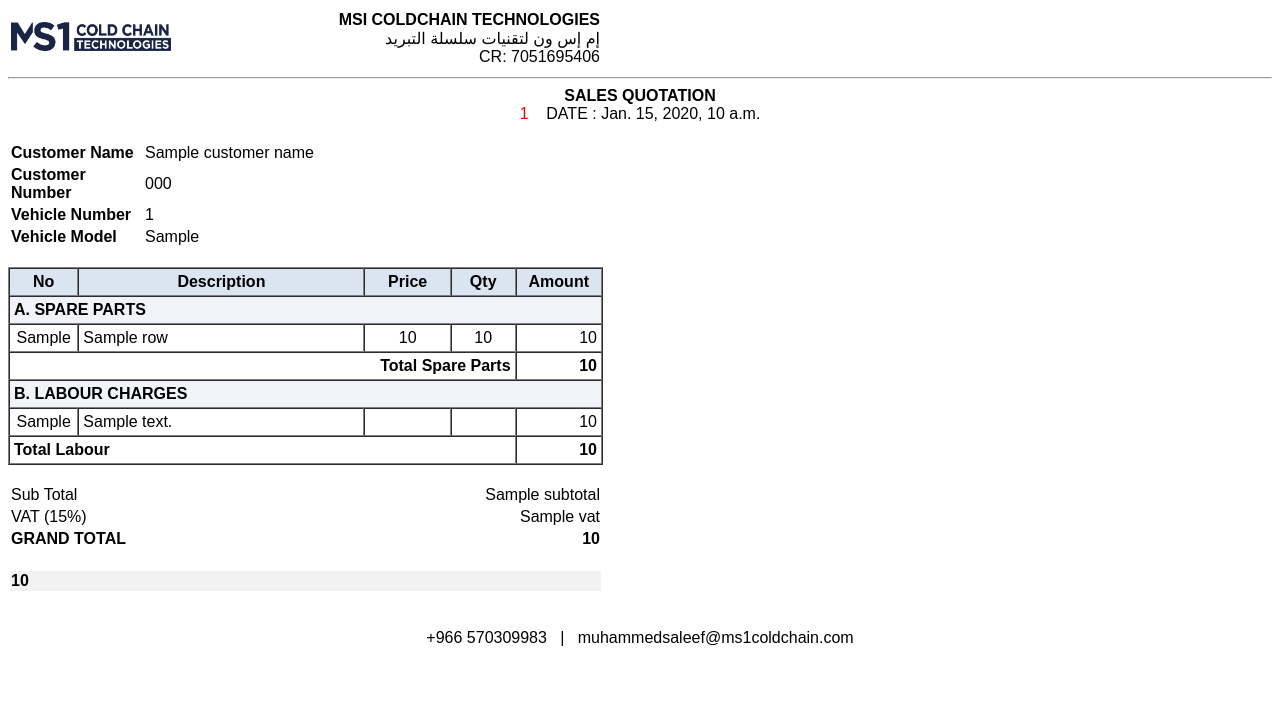
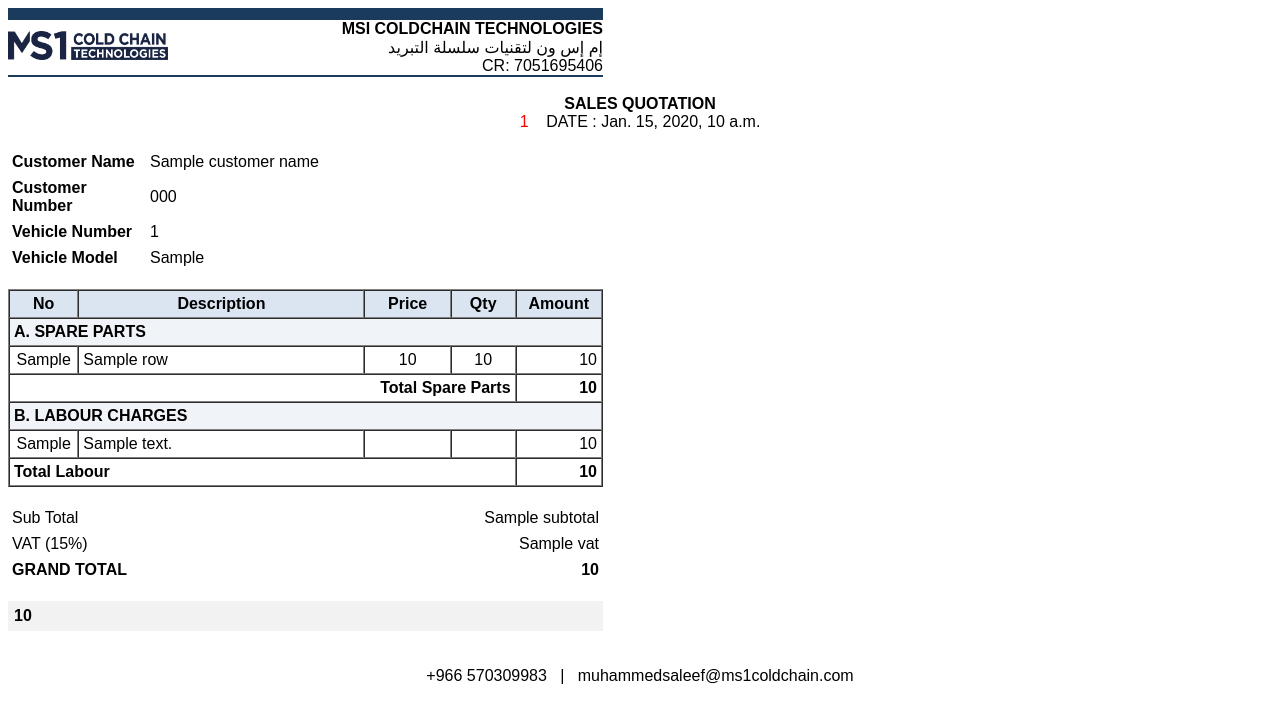
Before and after one commit to Markaz-Sulaiman-MS1/Ms1-backend, a Django app: template templates/quotation/jobcard_quotation.html in a window 1280 px wide. Shown: the top 723 px of the page. Run offline with Django 5.2, Linux system fonts and the light colour scheme; the template is opened without the code that fills it: most values are stand-ins (such as "Sample title", 1, 10 or a date in 2020).

Commit message:
Uodates the htmlk

```diff
--- a/templates/quotation/jobcard_quotation.html
+++ b/templates/quotation/jobcard_quotation.html
@@ -16,10 +16,14 @@ body {
 <div style="width:595; padding:20; background-color:#fff;">
 
 <!-- TOP BAR -->
-<div style="width:595; height:12; background-color:#1a3b5c;"></div>
+<table width="595" cellspacing="0" cellpadding="0">
+<tr>
+<td height="12" bgcolor="#1a3b5c"></td>
+</tr>
+</table>
 
 <!-- HEADER -->
-<table width="595">
+<table width="595" cellspacing="0" cellpadding="0">
 <tr>
 <td width="300">
 <img src="{% static 'image/logo-color.png' %}" width="160">
@@ -32,7 +36,14 @@ CR: 7051695406
 </tr>
 </table>
 
-<hr>
+<!-- Divider (instead of <hr>) -->
+<table width="595" cellspacing="0" cellpadding="0">
+<tr>
+<td height="2" bgcolor="#1a3b5c"></td>
+</tr>
+</table>
+
+<br>
 
 <center>
 <b>SALES QUOTATION</b><br>
@@ -42,7 +53,7 @@ CR: 7051695406
 <br>
 
 <!-- CUSTOMER -->
-<table width="595">
+<table width="595" cellspacing="0" cellpadding="4">
 <tr><td width="130"><b>Customer Name</b></td><td>{{ customer_name }}</td></tr>
 <tr><td><b>Customer Number</b></td><td>{{ customer_phone }}</td></tr>
 <tr><td><b>Vehicle Number</b></td><td>{{ vehicle_number }}</td></tr>
@@ -104,7 +115,7 @@ CR: 7051695406
 <br>
 
 <!-- TOTALS -->
-<table width="595">
+<table width="595" cellspacing="0" cellpadding="4">
 <tr>
 <td>Sub Total</td><td align="right">{{ subtotal }}</td>
 </tr>
@@ -118,7 +129,7 @@ CR: 7051695406
 
 <br>
 
-<table width="595">
+<table width="595" cellspacing="0" cellpadding="6">
 <tr>
 <td bgcolor="#f2f2f2"><b>{{ amount_words }}</b></td>
 </tr>
```
